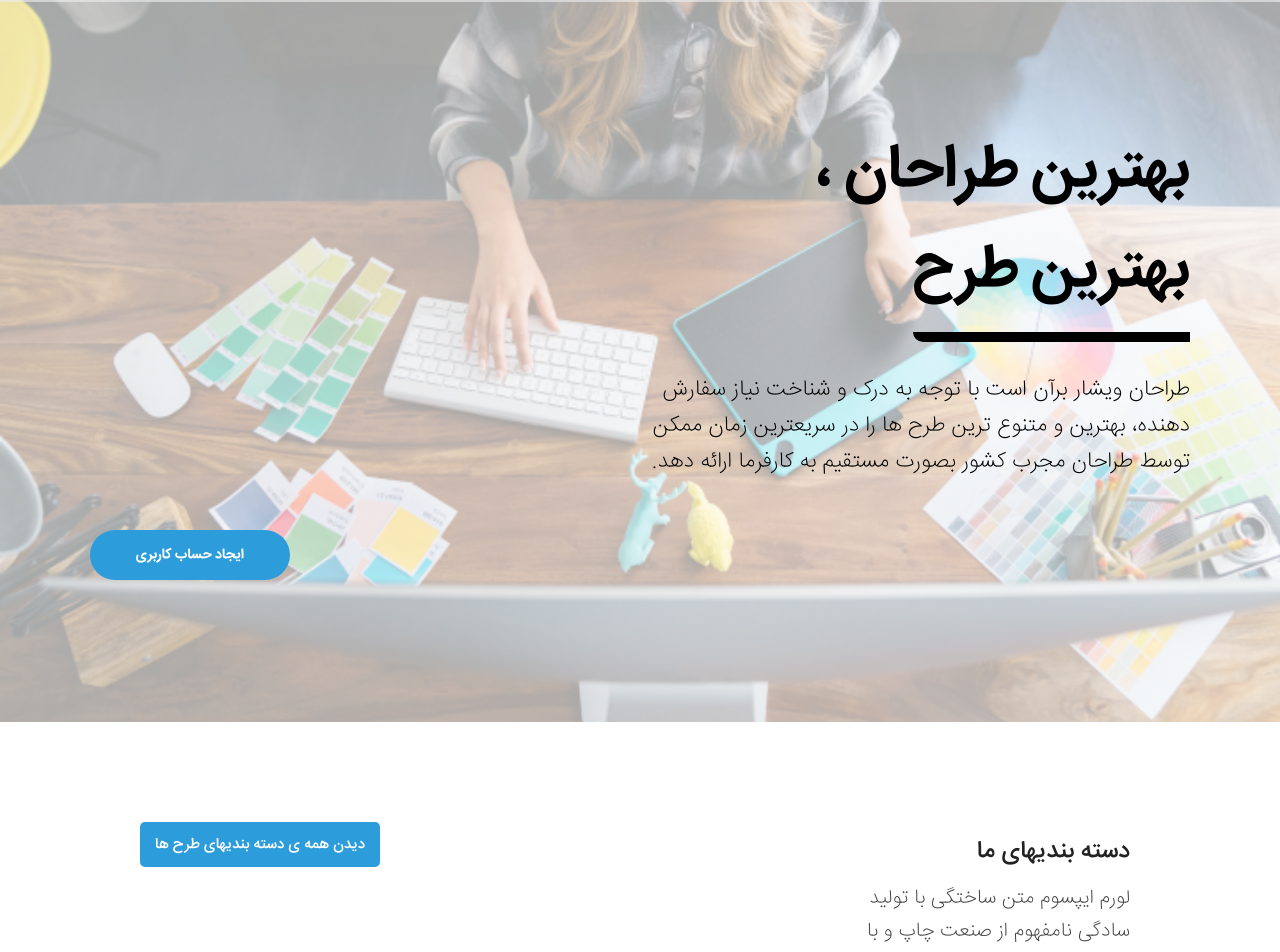
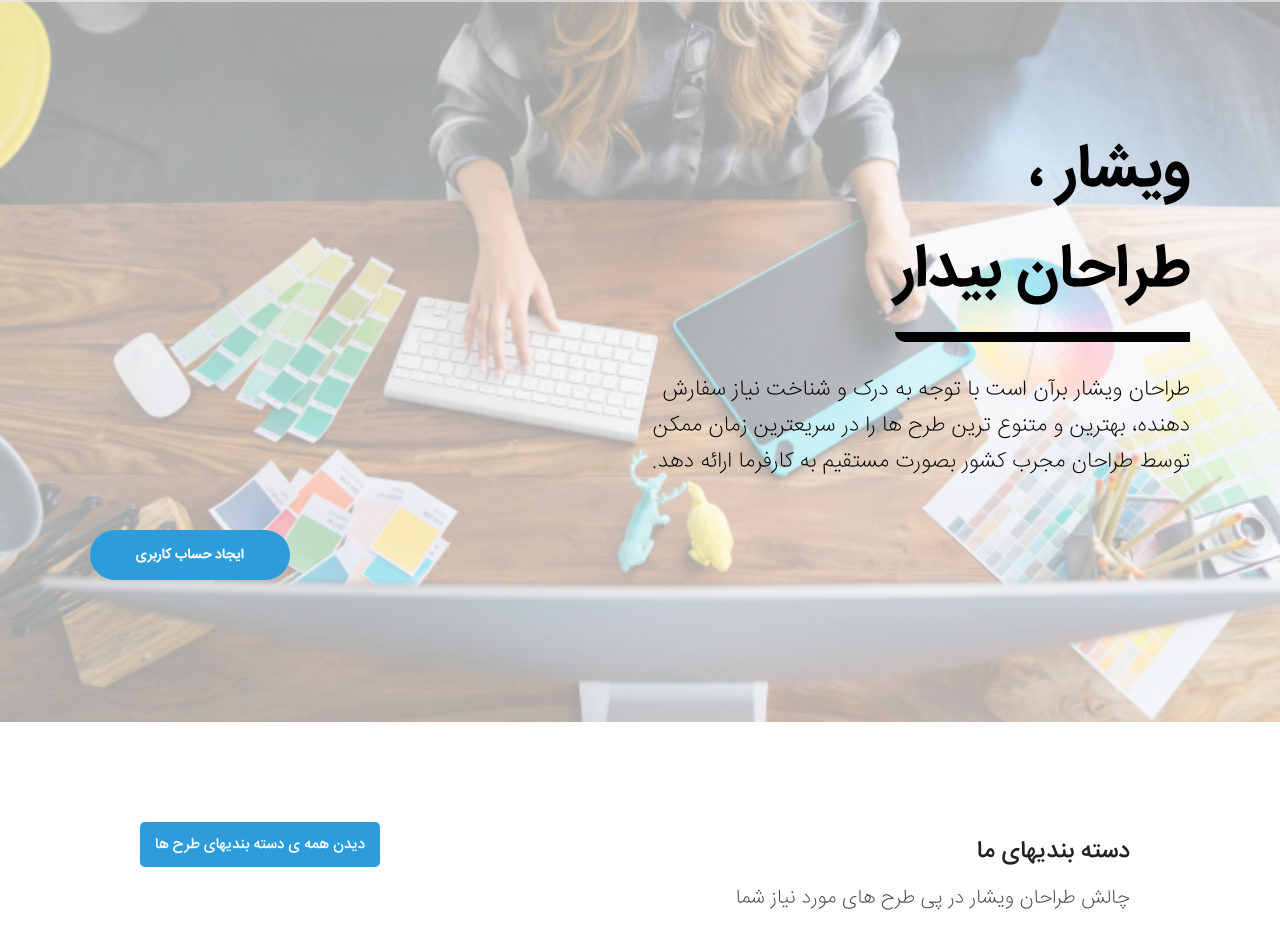
Before and after one commit to visharco/vishar-web, a React (Create React App) app: page / in a window 1280 px wide. Shown: the part 78-1030 px from the top of the page. Built offline with nearby package versions, Linux system fonts and the light colour scheme.

Commit message:
fixed data

```diff
--- a/src/component/index/categories/categories.js
+++ b/src/component/index/categories/categories.js
@@ -58,7 +58,7 @@ class Categories extends Component {
                             </div>
                             <div className="cat-part1-text" >
                                 <h1>دسته بندیهای ما </h1>
-                                <h2>لورم ایپسوم متن ساختگی با تولید سادگی نامفهوم از صنعت چاپ و با استفاده از طراحان گرافیک است</h2>
+                                <h2>چالش طراحان ویشار در پی طرح های مورد نیاز شما</h2>
                             </div>
 
                         </div>
--- a/src/component/index/categories/style.css
+++ b/src/component/index/categories/style.css
@@ -25,7 +25,6 @@ justify-content: space-between;
 }
 
 .cat-part1-text{
-    width: 300px;
     padding: 10px;
     text-align: right;
 }
--- a/src/component/index/getStarted/getStarted.js
+++ b/src/component/index/getStarted/getStarted.js
@@ -18,8 +18,8 @@ class GetStarted extends Component {
                         <div className="get-title">
                             <div className="get-title-box" >
                                 <div className="get-title-up" >
-                                    <h1>   ، بهترین طراحان </h1>
-                                    <h1>بهترین طرح</h1>
+                                    <h1>   ، ویشار </h1>
+                                    <h1> طراحان بیدار</h1>
                                 </div>
                                 <h2 dir="rtl" className="get-title-down" >
                                 طراحان ویشار برآن است با توجه به درک و شناخت نیاز سفارش دهنده، بهترین و متنوع ترین طرح ها را در سریعترین زمان ممکن توسط طراحان مجرب کشور بصورت مستقیم به کارفرما ارائه دهد.
```
